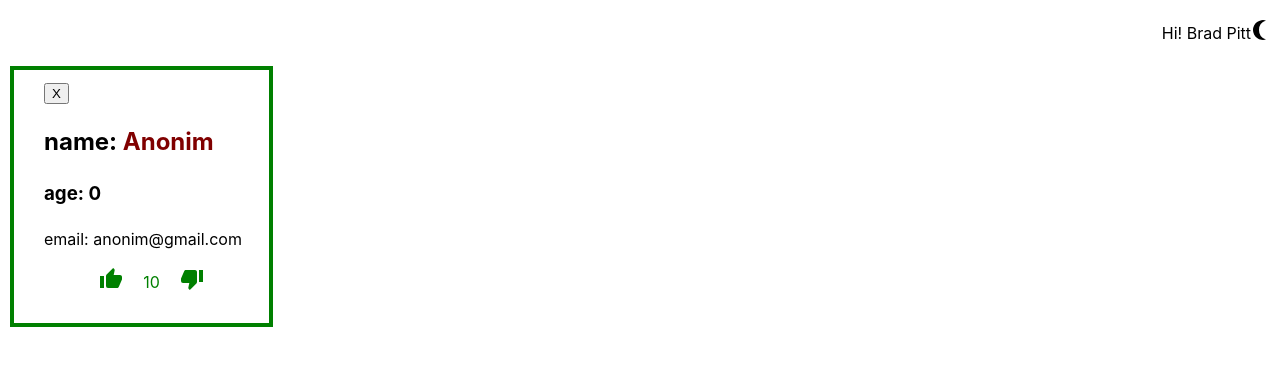
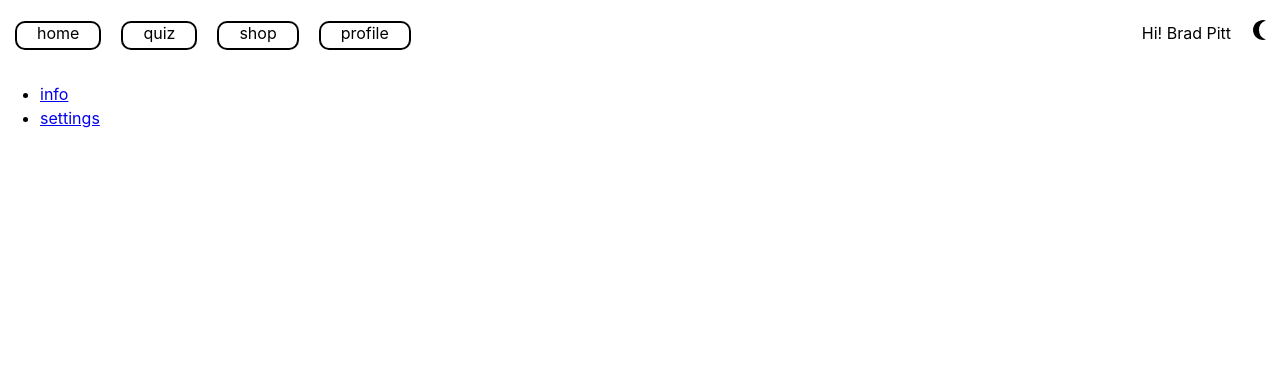
Before and after one commit to Oleksandrenko-Artem/react-practice-18-09-2024, a React (Vite) app: page /profile in a window 1280 px wide. Shown: the top 366 px of the page. Built offline with nearby package versions, Linux system fonts and the light colour scheme.

Commit message:
Add Routing & Outlet

```diff
--- a/package.json
+++ b/package.json
@@ -15,7 +15,8 @@
     "classnames": "^2.5.1",
     "date-fns": "^4.1.0",
     "react": "^18.3.1",
-    "react-dom": "^18.3.1"
+    "react-dom": "^18.3.1",
+    "react-router-dom": "^7.1.3"
   },
   "devDependencies": {
     "@eslint/js": "^9.9.0",
--- a/src/App.jsx
+++ b/src/App.jsx
@@ -1,16 +1,34 @@
 import { useState } from 'react';
-import HomePage from './pages/HomePage';
+import { BrowserRouter, Routes, Route } from 'react-router-dom';
 import Header from './components/Header/Header';
 import { ThemeContext } from './contexts';
 import CONSTANTS from './constants';
+import HomePage from './pages/HomePage';
+import QuizPage from './pages/QuizPage';
+import ShopPage from './pages/ShopPage';
+import ProfilePage from './pages/ProfilePage';
+import NotFoundPage from './pages/NotFoundPage';
+import ProfileInfo from './components/Profile/ProfileInfo';
+import ProfileSettings from './components/Profile/ProfileSettings';
 
 function App() {
   const [theme, setTheme] = useState(CONSTANTS.THEME.LIGHT);
   return (
-    <ThemeContext.Provider value={{theme, setTheme}}>
-      <Header />
-      <HomePage />
-    </ThemeContext.Provider>
+    <BrowserRouter>
+      <ThemeContext.Provider value={{ theme, setTheme }}>
+        <Header />
+        <Routes>
+          <Route path='/' element={<HomePage/>} />
+          <Route path='/quiz' element={<QuizPage/>} />
+          <Route path='/shop' element={<ShopPage />} />
+          <Route path='/profile' element={<ProfilePage />}>
+            <Route path='info' element={<ProfileInfo />}/>
+            <Route path='settings' element={<ProfileSettings/>} />
+          </Route>
+          <Route path='*' element={<NotFoundPage/>} />
+        </Routes>
+      </ThemeContext.Provider>
+    </BrowserRouter>
   );
 }
 
--- a/src/common/styles/_colors.scss
+++ b/src/common/styles/_colors.scss
@@ -1,10 +1,11 @@
 $mainTextColor: black;
-$secondaryTextColor: gray;
+$secondaryTextColor: white;
 
 $mainBgColor: white;
-$secondaryBgColor: lightgreen;
+$secondaryBgColor: rgb(156, 156, 156);
 
 $borderColor: gray;
+$secondaryBorderColor: rgb(48, 47, 47);
 
 $accentColor: maroon;
 $infoColor: green;
--- a/src/components/Header/Header.jsx
+++ b/src/components/Header/Header.jsx
@@ -5,6 +5,7 @@ import CONSTANTS from './../../constants';
 import { withTheme, withUserAccount } from './../HOCs';
 import { PropTypes } from 'prop-types';
 import styles from './Header.module.scss';
+import Menu from './../Menu/Menu';
 
 const Header = (props) => {
     const { theme, setTheme, user:{firstName, lastName} } = props;
@@ -15,6 +16,7 @@ const Header = (props) => {
     });
     return (
         <header className={headerClasses}>
+            <Menu/>
             <p>Hi! {firstName} {lastName}</p>
             <span onClick={changeTheme} className={styles.themeBtn}>{theme === CONSTANTS.THEME.LIGHT ? <Icon path={mdiMoonWaningCrescent} size={1}/> : <Icon path={mdiWhiteBalanceSunny} size={1}/>}</span>
         </header>
--- a/src/components/Header/Header.module.scss
+++ b/src/components/Header/Header.module.scss
@@ -13,4 +13,5 @@
 }
 .themeBtn{
     border: none;
+    padding-left: 20px;
 }
--- /dev/null
+++ b/src/components/Menu/Menu.jsx
@@ -0,0 +1,18 @@
+import { NavLink } from "react-router-dom";
+import styles from './Menu.module.scss';
+import { withTheme } from './../HOCs';
+
+const Menu = () => {
+    return (
+        <nav className={styles.menu}>
+            <ul>
+                <li><NavLink to='/'>home</NavLink></li>
+                <li><NavLink to='/quiz'>quiz</NavLink></li>
+                <li><NavLink to='/shop'>shop</NavLink></li>
+                <li><NavLink to='/profile'>profile</NavLink></li>
+            </ul>
+        </nav>
+    );
+}
+
+export default withTheme(Menu);
--- /dev/null
+++ b/src/components/Menu/Menu.module.scss
@@ -0,0 +1,28 @@
+@use '/src/common/styles/colors' as *;
+@use '/src/common/styles/template' as *;
+
+.menu{
+    margin-right: auto;
+    ul{
+        list-style: none;
+        padding-left: 0;
+        li{
+            display: inline-block;
+            a {
+                color: inherit;
+                padding: 0px 20px 5px;
+                margin: 0px 10px;
+                border: 2px solid;
+                border-radius: 10px;
+                text-decoration: none;
+            };
+        };
+    };
+};
+.light {
+    @extend %light;
+}
+
+.dark {
+    @extend %dark;
+}
--- /dev/null
+++ b/src/components/Profile/ProfileInfo.jsx
@@ -0,0 +1,15 @@
+import { useContext } from 'react';
+import { UserAccountContext } from '../../contexts';
+
+const ProfileInfo = () => {
+    const user = useContext(UserAccountContext);
+    return (
+        <article>
+            <h2>User information</h2>
+            <p>first name: {user.firstName}</p>
+            <p>last name: {user.lastName}</p>
+        </article>
+    );
+}
+
+export default ProfileInfo;
--- /dev/null
+++ b/src/components/Profile/ProfileSettings.jsx
@@ -0,0 +1,11 @@
+
+
+const ProfileSettings = () => {
+    return (
+        <div>
+            ProfileSettings
+        </div>
+    );
+}
+
+export default ProfileSettings;
--- a/src/components/UserProfile/UserProfile.module.scss
+++ b/src/components/UserProfile/UserProfile.module.scss
@@ -7,6 +7,7 @@ $indent: 10px;
 .user-profile{
     padding: $indent;
     padding-left: $indent * 3;
+    margin-top: $indent;
     margin-bottom: $indent;
     margin-left: $indent;
     // background-color: $secondaryBgColor;
--- /dev/null
+++ b/src/pages/NotFoundPage.jsx
@@ -0,0 +1,12 @@
+
+
+const NotFoundPage = () => {
+    return (
+        <section>
+            <h1>Error 404</h1>
+            <h1>Page not found</h1>
+        </section>
+    );
+}
+
+export default NotFoundPage;
--- /dev/null
+++ b/src/pages/ProfilePage.jsx
@@ -0,0 +1,17 @@
+import { NavLink, Outlet } from "react-router-dom";
+
+const ProfilePage = () => {
+    return (
+        <section>
+            <nav>
+                <ul>
+                    <li><NavLink to='/profile/info'>info</NavLink></li>
+                    <li><NavLink to='/profile/settings'>settings</NavLink></li>
+                </ul>
+            </nav>
+            <Outlet/>
+        </section>
+    );
+}
+
+export default ProfilePage;
```
Also changed, not shown: 1 other file (tests, documents, lock files or other folders).
